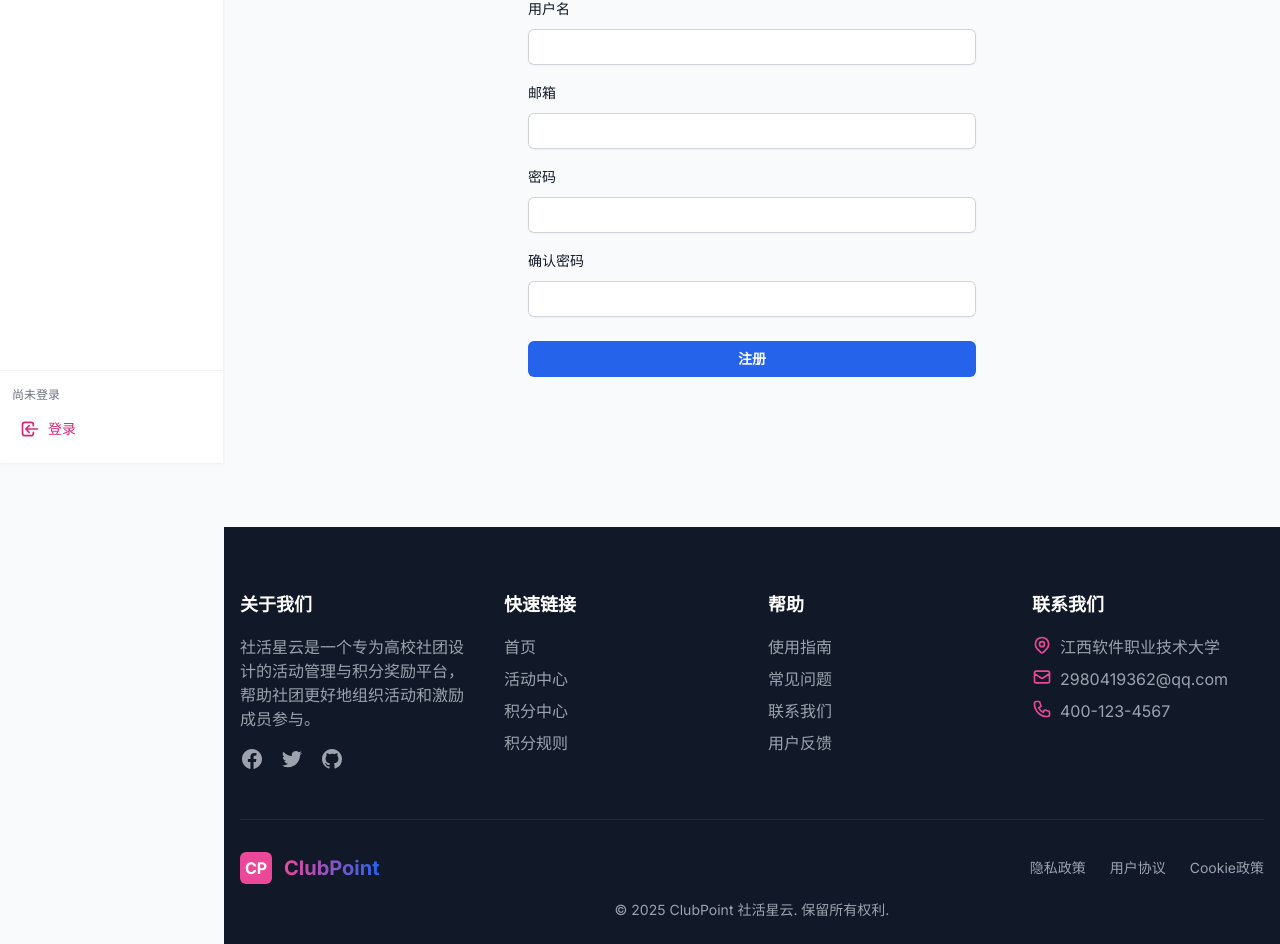
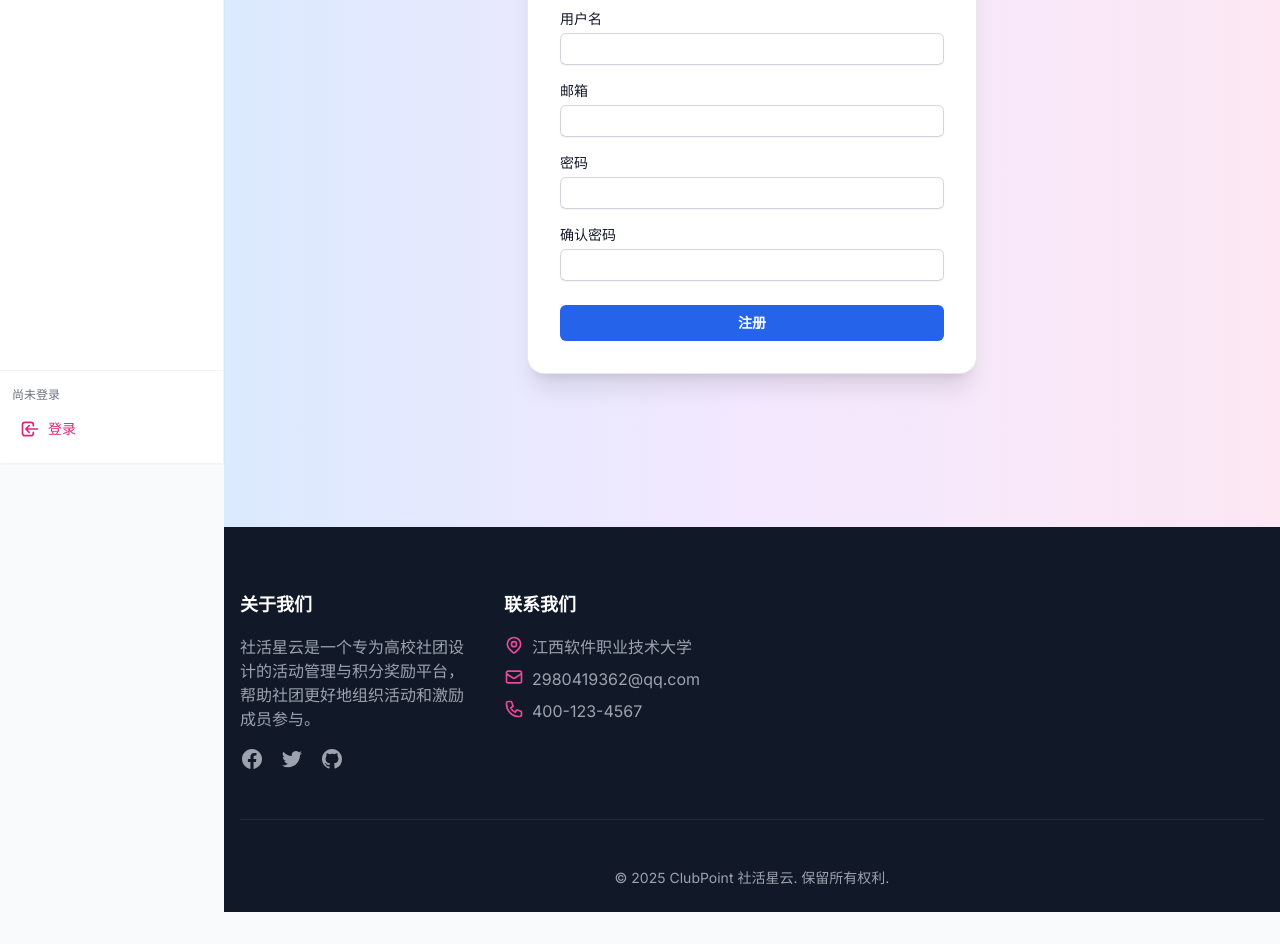
Before and after one commit to wtyv3164/ClubPointDemo, a Next.js app in the folder frontend/: page /auth/register in a window 1280 px wide. Shown: the part 337-1281 px from the top of the page. After the commit the page ends 1249 px from the top, so only its background shows below. Built offline with nearby package versions, Linux system fonts and the light colour scheme.

Commit message:
finsh style

```diff
--- a/frontend/package.json
+++ b/frontend/package.json
@@ -6,7 +6,10 @@
     "dev": "next dev",
     "build": "next build",
     "start": "next start",
-    "lint": "next lint"
+    "lint": "next lint",
+    "vercel": "vercel --build-env YARN_ENABLE_IMMUTABLE_INSTALLS=false --build-env ENABLE_EXPERIMENTAL_COREPACK=1 --build-env VERCEL_TELEMETRY_DISABLED=1",
+    "vercel:login": "vercel login",
+    "vercel:yolo": "vercel --build-env YARN_ENABLE_IMMUTABLE_INSTALLS=false --build-env ENABLE_EXPERIMENTAL_COREPACK=1 --build-env NEXT_PUBLIC_IGNORE_BUILD_ERROR=true --build-env VERCEL_TELEMETRY_DISABLED=1"
   },
   "dependencies": {
     "@ant-design/icons": "^5.2.6",
--- a/frontend/src/app/auth/register/page.tsx
+++ b/frontend/src/app/auth/register/page.tsx
@@ -17,7 +17,6 @@ export default function RegisterPage() {
     e.preventDefault();
     setError('');
 
-    // 密码验证
     if (password !== confirmPassword) {
       setError('两次输入的密码不一致');
       return;
@@ -40,7 +39,6 @@ export default function RegisterPage() {
         throw new Error(data.message || '注册失败');
       }
 
-      // 跳转到登录页
       router.push('/auth/login?registered=true');
     } catch (err: any) {
       setError(err.message || '注册失败，请稍后再试');
@@ -50,10 +48,11 @@ export default function RegisterPage() {
   };
 
   return (
-    <div className="flex min-h-screen items-center justify-center bg-gray-50 py-12 px-4 sm:px-6 lg:px-8">
-      <div className="w-full max-w-md space-y-8">
+    <div className="flex min-h-screen items-center justify-center bg-gradient-to-r from-blue-100 via-purple-100 to-pink-100 py-12 px-4 sm:px-6 lg:px-8">
+      <div className="w-full max-w-md rounded-2xl bg-white p-8 shadow-xl ring-1 ring-gray-200">
+        <div className="space-y-8">
           <div>
-          <h2 className="mt-6 text-center text-3xl font-bold tracking-tight text-gray-900">
+            <h2 className="text-center text-3xl font-bold tracking-tight text-gray-900">
               注册新账户
             </h2>
             <p className="mt-2 text-center text-sm text-gray-600">
@@ -74,74 +73,66 @@ export default function RegisterPage() {
             </div>
           )}
 
-        <form className="mt-8 space-y-6" onSubmit={handleSubmit}>
+          <form className="space-y-6" onSubmit={handleSubmit}>
             <div className="space-y-4">
               <div>
-              <label htmlFor="username" className="block text-sm font-medium leading-6 text-gray-900">
+                <label htmlFor="username" className="block text-sm font-medium text-gray-900">
                   用户名
                 </label>
-              <div className="mt-2">
                 <input
                   id="username"
                   name="username"
                   type="text"
                   required
-                  className="block w-full rounded-md border-0 py-1.5 px-3 text-gray-900 shadow-sm ring-1 ring-inset ring-gray-300 placeholder:text-gray-400 focus:ring-2 focus:ring-inset focus:ring-blue-600 sm:text-sm sm:leading-6"
+                  className="mt-1 block w-full rounded-md border-0 py-1.5 px-3 text-gray-900 shadow-sm ring-1 ring-inset ring-gray-300 placeholder:text-gray-400 focus:ring-2 focus:ring-blue-600 sm:text-sm"
                   value={username}
                   onChange={(e) => setUsername(e.target.value)}
                 />
               </div>
-            </div>
 
               <div>
-              <label htmlFor="email" className="block text-sm font-medium leading-6 text-gray-900">
+                <label htmlFor="email" className="block text-sm font-medium text-gray-900">
                   邮箱
                 </label>
-              <div className="mt-2">
                 <input
                   id="email"
                   name="email"
                   type="email"
                   required
-                  className="block w-full rounded-md border-0 py-1.5 px-3 text-gray-900 shadow-sm ring-1 ring-inset ring-gray-300 placeholder:text-gray-400 focus:ring-2 focus:ring-inset focus:ring-blue-600 sm:text-sm sm:leading-6"
+                  className="mt-1 block w-full rounded-md border-0 py-1.5 px-3 text-gray-900 shadow-sm ring-1 ring-inset ring-gray-300 placeholder:text-gray-400 focus:ring-2 focus:ring-blue-600 sm:text-sm"
                   value={email}
                   onChange={(e) => setEmail(e.target.value)}
                 />
               </div>
-            </div>
 
               <div>
-              <label htmlFor="password" className="block text-sm font-medium leading-6 text-gray-900">
+                <label htmlFor="password" className="block text-sm font-medium text-gray-900">
                   密码
                 </label>
-              <div className="mt-2">
                 <input
                   id="password"
                   name="password"
                   type="password"
                   required
-                  className="block w-full rounded-md border-0 py-1.5 px-3 text-gray-900 shadow-sm ring-1 ring-inset ring-gray-300 placeholder:text-gray-400 focus:ring-2 focus:ring-inset focus:ring-blue-600 sm:text-sm sm:leading-6"
+                  className="mt-1 block w-full rounded-md border-0 py-1.5 px-3 text-gray-900 shadow-sm ring-1 ring-inset ring-gray-300 placeholder:text-gray-400 focus:ring-2 focus:ring-blue-600 sm:text-sm"
                   value={password}
                   onChange={(e) => setPassword(e.target.value)}
                 />
               </div>
-            </div>
 
               <div>
-              <label htmlFor="confirmPassword" className="block text-sm font-medium leading-6 text-gray-900">
+                <label htmlFor="confirmPassword" className="block text-sm font-medium text-gray-900">
                   确认密码
                 </label>
-              <div className="mt-2">
                 <input
                   id="confirmPassword"
                   name="confirmPassword"
                   type="password"
                   required
-                  className="block w-full rounded-md border-0 py-1.5 px-3 text-gray-900 shadow-sm ring-1 ring-inset ring-gray-300 placeholder:text-gray-400 focus:ring-2 focus:ring-inset focus:ring-blue-600 sm:text-sm sm:leading-6"
+                  className="mt-1 block w-full rounded-md border-0 py-1.5 px-3 text-gray-900 shadow-sm ring-1 ring-inset ring-gray-300 placeholder:text-gray-400 focus:ring-2 focus:ring-blue-600 sm:text-sm"
                   value={confirmPassword}
                   onChange={(e) => setConfirmPassword(e.target.value)}
                 />
-              </div>
               </div>
             </div>
 
@@ -157,5 +148,6 @@ export default function RegisterPage() {
           </form>
         </div>
       </div>
+    </div>
   );
 }
--- a/frontend/src/app/page.tsx
+++ b/frontend/src/app/page.tsx
@@ -321,7 +321,7 @@ export default function HomePage() {
       </div>
 
       {/* 用户统计区域 */}
-      <div className="bg-gradient-to-r from-indigo-600 to-purple-600 py-16 text-white">
+      {/* <div className="bg-gradient-to-r from-indigo-600 to-purple-600 py-16 text-white">
         <div className="max-w-7xl mx-auto px-4">
           <div className="text-center mb-12">
             <h2 className="text-2xl md:text-3xl font-bold mb-2">平台数据</h2>
@@ -347,7 +347,7 @@ export default function HomePage() {
             </div>
           </div>
         </div>
-      </div>
+      </div> */}
     </div>
   );
 }
--- a/frontend/src/app/user/profile/page.tsx
+++ b/frontend/src/app/user/profile/page.tsx
@@ -38,6 +38,7 @@ export default function ProfilePage() {
       setUser(JSON.parse(storedUser));
       // 如果有真实的用户数据，加载活动和积分记录
       fetchUserData(JSON.parse(storedUser).id);
+      console.log("user数据:", storedUser)
     } else {
       // 未登录，跳转到登录页
       router.push('/auth/login');
@@ -351,7 +352,7 @@ export default function ProfilePage() {
                   <div>
                     <h3 className="text-sm font-medium text-gray-500 mb-1">注册时间</h3>
                     <p className="text-lg font-medium text-gray-900">
-                      {user.createdAt ? formatDateTime(user.createdAt) : '2023-09-01 08:30:00'}
+                      {user.created_at ? formatDateTime(user.created_at) : '2025-09-01 08:30:00'}
                     </p>
                   </div>
                   <div>
--- a/frontend/src/components/Footer.tsx
+++ b/frontend/src/components/Footer.tsx
@@ -26,24 +26,8 @@ const Footer = () => {
               </a>
             </div>
           </div>
-          <div>
-            <h3 className="text-lg font-semibold mb-4">快速链接</h3>
-            <ul className="space-y-2">
-              <li><Link href="/" className="text-gray-400 hover:text-pink-500 transition-colors">首页</Link></li>
-              <li><Link href="/activities" className="text-gray-400 hover:text-pink-500 transition-colors">活动中心</Link></li>
-              <li><Link href="/points" className="text-gray-400 hover:text-pink-500 transition-colors">积分中心</Link></li>
-              <li><Link href="/point-rules" className="text-gray-400 hover:text-pink-500 transition-colors">积分规则</Link></li>
-            </ul>
-          </div>
-          <div>
-            <h3 className="text-lg font-semibold mb-4">帮助</h3>
-            <ul className="space-y-2">
-              <li><Link href="#" className="text-gray-400 hover:text-pink-500 transition-colors">使用指南</Link></li>
-              <li><Link href="#" className="text-gray-400 hover:text-pink-500 transition-colors">常见问题</Link></li>
-              <li><Link href="#" className="text-gray-400 hover:text-pink-500 transition-colors">联系我们</Link></li>
-              <li><Link href="#" className="text-gray-400 hover:text-pink-500 transition-colors">用户反馈</Link></li>
-            </ul>
-          </div>
+
+
           <div>
             <h3 className="text-lg font-semibold mb-4">联系我们</h3>
             <ul className="space-y-2 text-gray-400">
@@ -72,20 +56,9 @@ const Footer = () => {
 
         <div className="pt-8 mt-8 border-t border-gray-800 text-center">
           <div className="flex flex-col md:flex-row items-center justify-between mb-4">
-            <div className="flex items-center mb-4 md:mb-0">
-              <div className="w-8 h-8 bg-pink-500 rounded-md flex items-center justify-center text-white font-bold mr-3">
-                CP
-              </div>
-              <span className="text-xl font-bold bg-gradient-to-r from-pink-500 to-blue-600 bg-clip-text text-transparent">
-                ClubPoint
-              </span>
-            </div>
 
-            <div className="flex space-x-6 text-sm">
-              <Link href="#" className="text-gray-400 hover:text-pink-500 transition-colors">隐私政策</Link>
-              <Link href="#" className="text-gray-400 hover:text-pink-500 transition-colors">用户协议</Link>
-              <Link href="#" className="text-gray-400 hover:text-pink-500 transition-colors">Cookie政策</Link>
-            </div>
+
+
           </div>
 
           <p className="text-gray-400 text-sm">© {new Date().getFullYear()} ClubPoint 社活星云. 保留所有权利.</p>
```
Also changed, not shown: frontend/src/app/auth/login/page.tsx (+11 -14 lines), frontend/src/components/Navbar.tsx (+7 -5 lines), frontend/vercel.json (added), 1 other file (tests, documents, lock files or other folders). Lines whose indentation alone changed are shown as unchanged.
